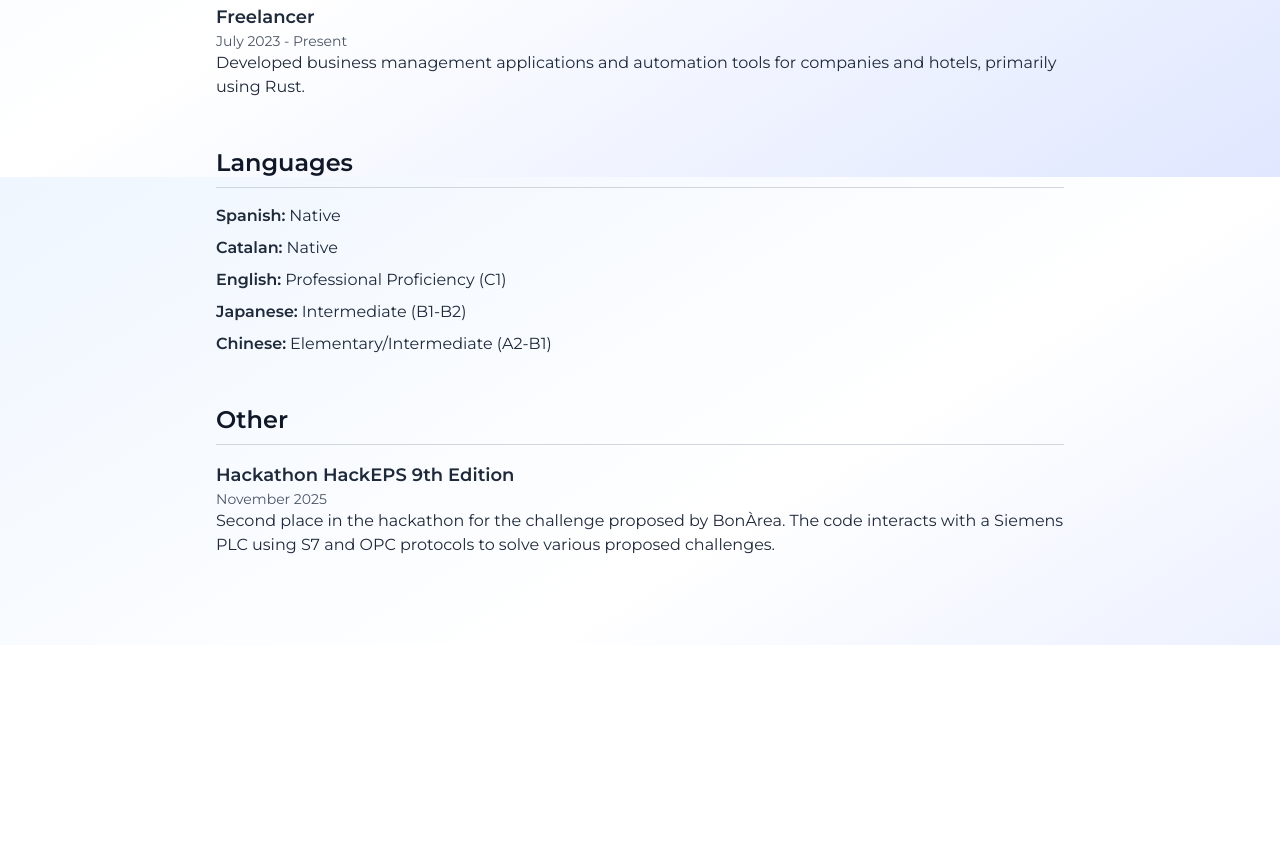
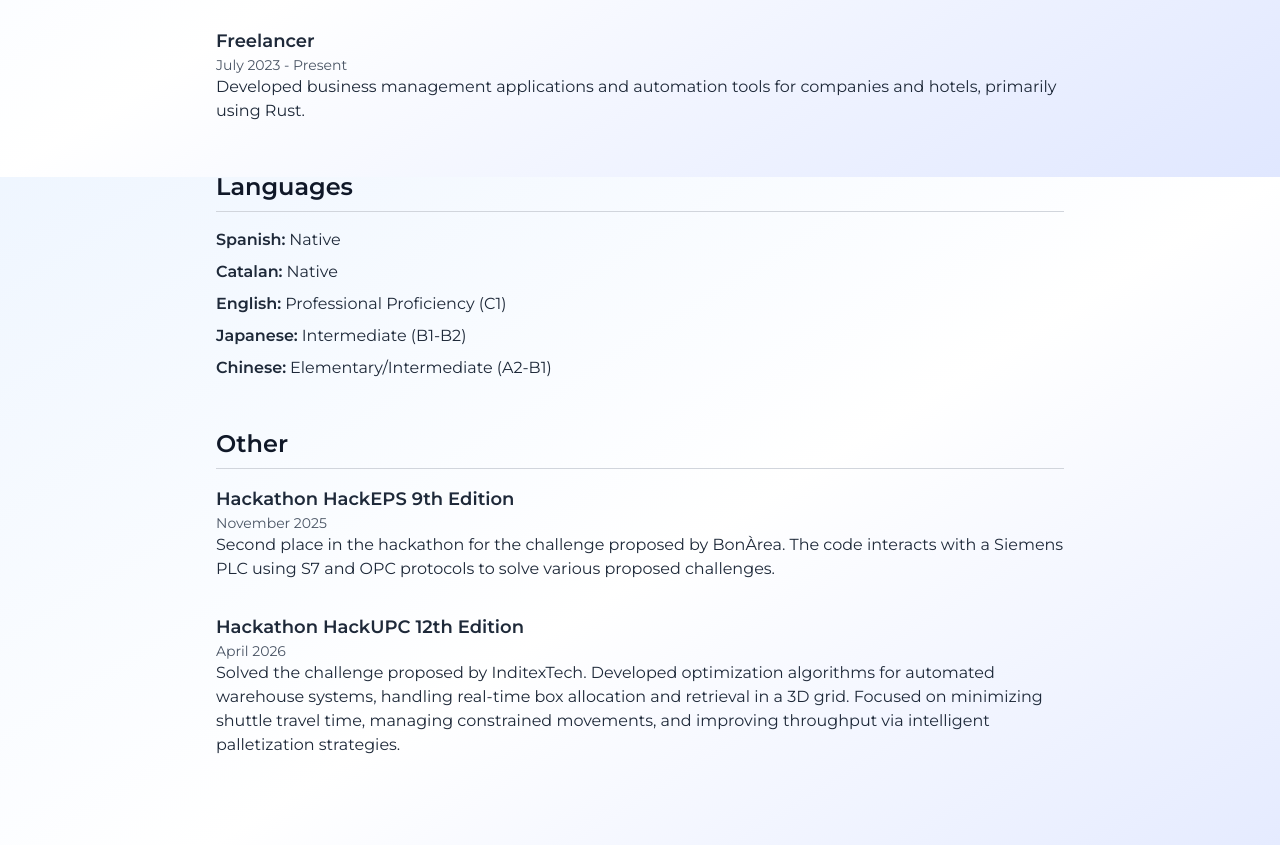
Before and after one commit to mariinkys/personal-site, an Astro site: page /cv in a window 1280 px wide. Shown: the part 1423-2268 px from the top of the page. Before the commit the page ends 2068 px from the top, so only its background shows below. Built offline with nearby package versions, Linux system fonts and the light colour scheme; Astro itself is replaced by a stand-in of ours.

Commit message:
feat: add hackupc 2026

```diff
--- a/src/pages/cv.astro
+++ b/src/pages/cv.astro
@@ -37,6 +37,16 @@ import { Image } from "astro:assets";
                         href="mailto:kysdev.owjga@aleeas.com"
                         class="text-blue-600 dark:text-blue-400"
                         >kysdev.owjga@aleeas.com</a
+                    >
+                </div>
+            </div>
+            <div class="space-y-2 text-gray-800 dark:text-gray-200">
+                <div>
+                    <span class="font-semibold">GitHub:</span>
+                    <a
+                        href="https://www.github.com/mariinkys"
+                        class="text-blue-600 dark:text-blue-400"
+                        target="_blank">@mariinkys</a
                     >
                 </div>
             </div>
@@ -214,6 +224,22 @@ import { Image } from "astro:assets";
                         challenges.
                     </div>
                 </div>
+                <div>
+                    <div class="font-semibold text-lg">
+                        Hackathon HackUPC 12th Edition
+                    </div>
+                    <div class="text-sm text-gray-600 dark:text-gray-400">
+                        April 2026
+                    </div>
+                    <div>
+                        Solved the challenge proposed by InditexTech. Developed
+                        optimization algorithms for automated warehouse systems,
+                        handling real-time box allocation and retrieval in a 3D
+                        grid. Focused on minimizing shuttle travel time,
+                        managing constrained movements, and improving throughput
+                        via intelligent palletization strategies.
+                    </div>
+                </div>
             </div>
         </section>
     </div>
```
